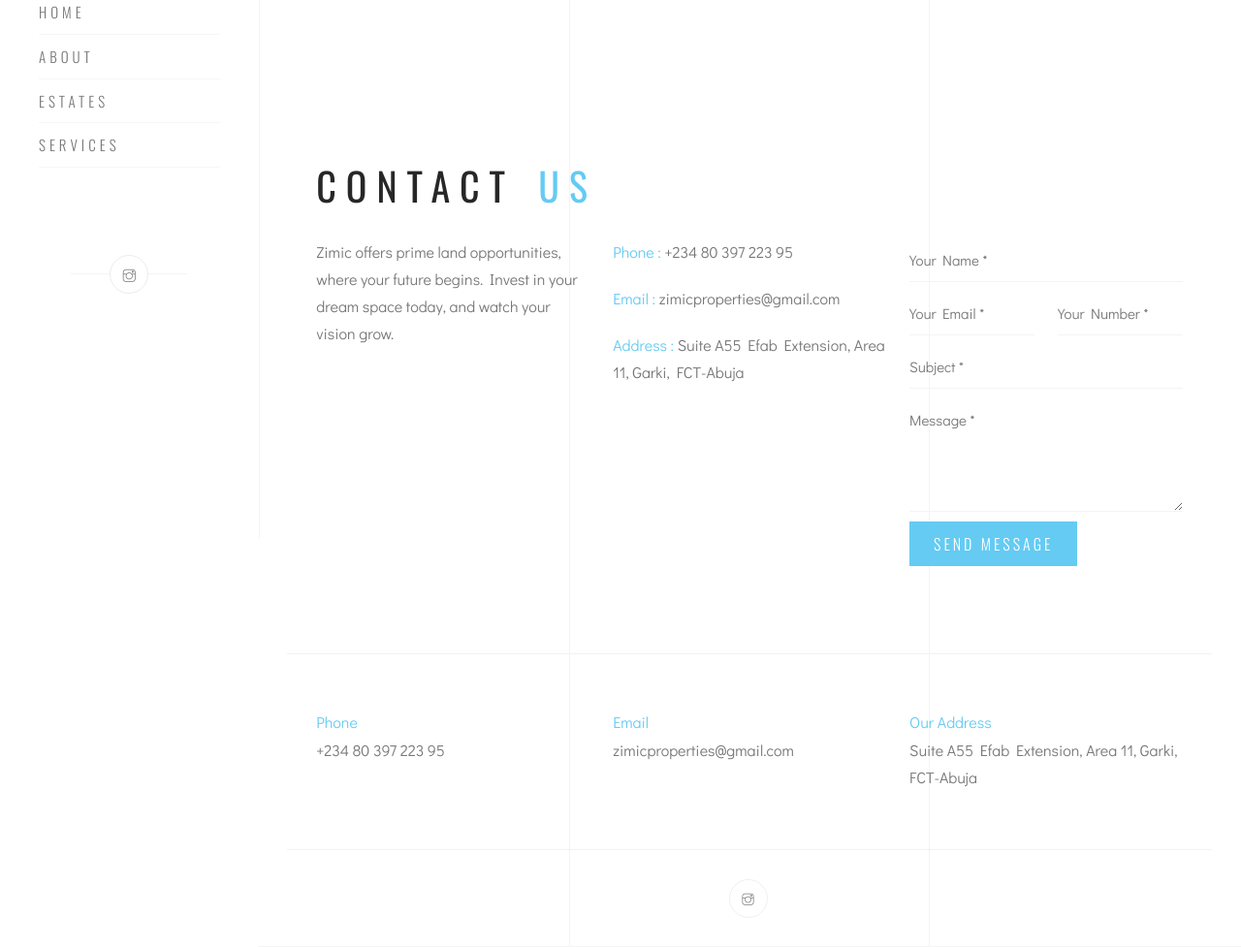
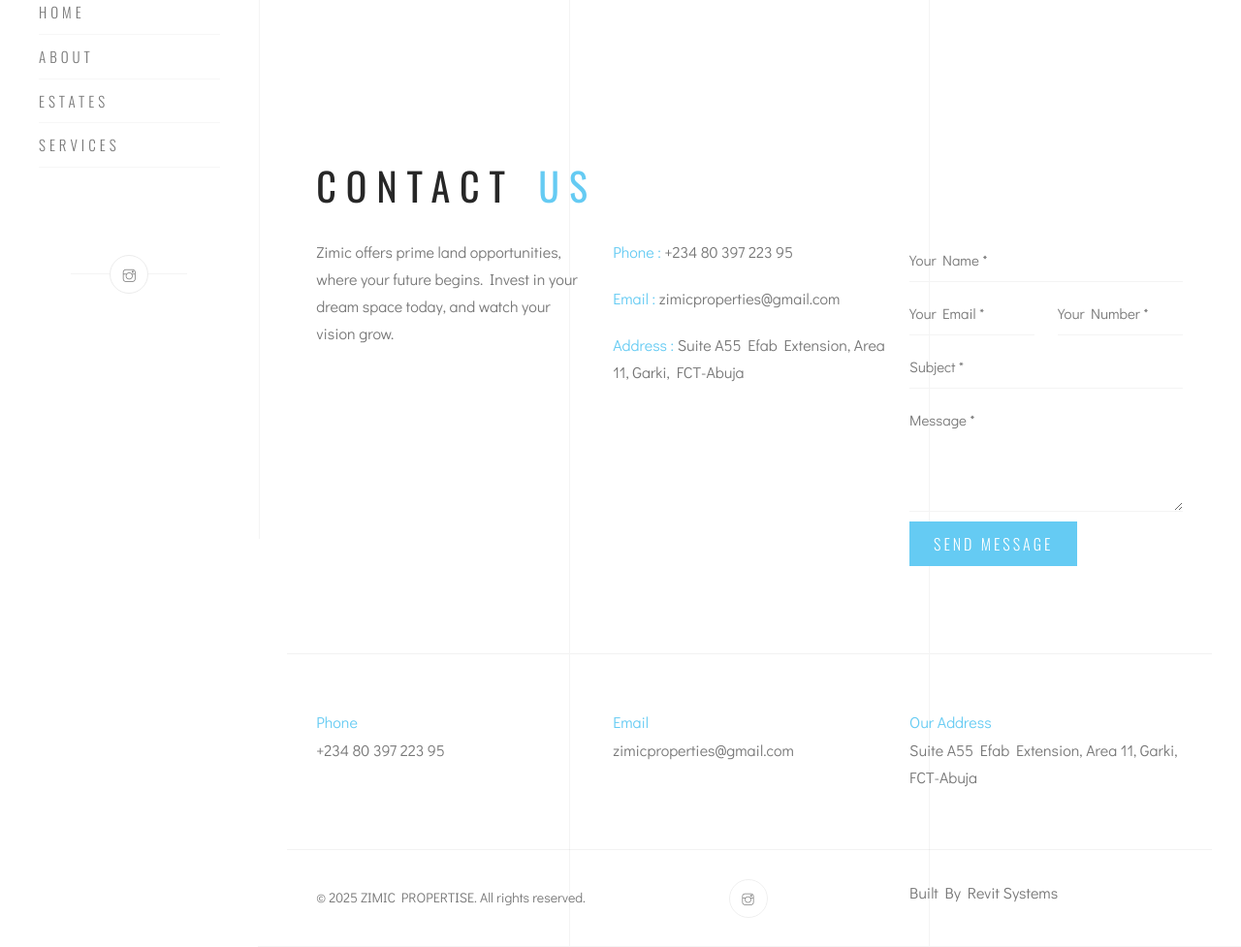
Before and after one commit to Revitsystems/Zimic_project, a plain HTML site: page buy-now.html in a window 1280 px wide. Shown: the part 244-1221 px from the top of the page at 97% size. Drawn offline with nearby package versions, Linux system fonts and the light colour scheme.

Commit message:
added the copyright and built by revit systems to the footer

```diff
--- a/buy-now.html
+++ b/buy-now.html
@@ -215,7 +215,9 @@
               <div class="container">
                 <div class="row">
                   <div class="col-md-4">
-                    <div class="text-left"></div>
+                    <div class="text-left">
+                      <p>© 2025 ZIMIC PROPERTISE. All rights reserved.</p>
+                    </div>
                   </div>
                   <div class="col-md-4 abot">
                     <div class="social-icon">
@@ -225,7 +227,11 @@
                       ></a>
                     </div>
                   </div>
-                  <div class="col-md-4"></div>
+                  <div class="col-md-4">
+                    <a href="https://www.revitsystems.org/"
+                      >Built By Revit Systems</a
+                    >
+                  </div>
                 </div>
               </div>
             </div>
```
Also changed, not shown: about-us.html (+8 -2 lines), airport-land.html (+8 -2 lines), apo.html (+8 -2 lines), index.html (+8 -2 lines), karsana.html (+8 -2 lines), karsana2.html (+8 -2 lines), lifeCamp.html (+8 -2 lines), lokogoma.html (+8 -2 lines).
